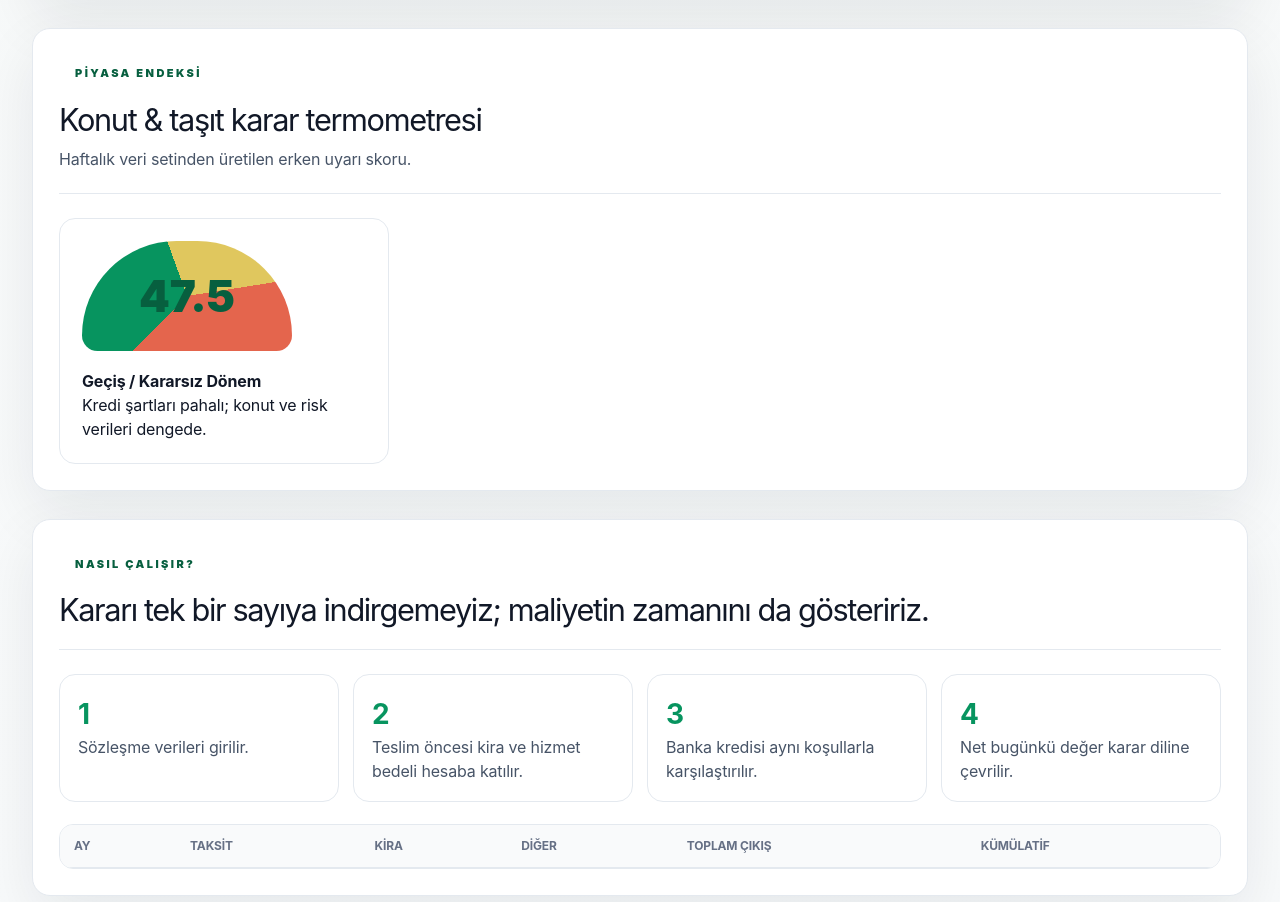
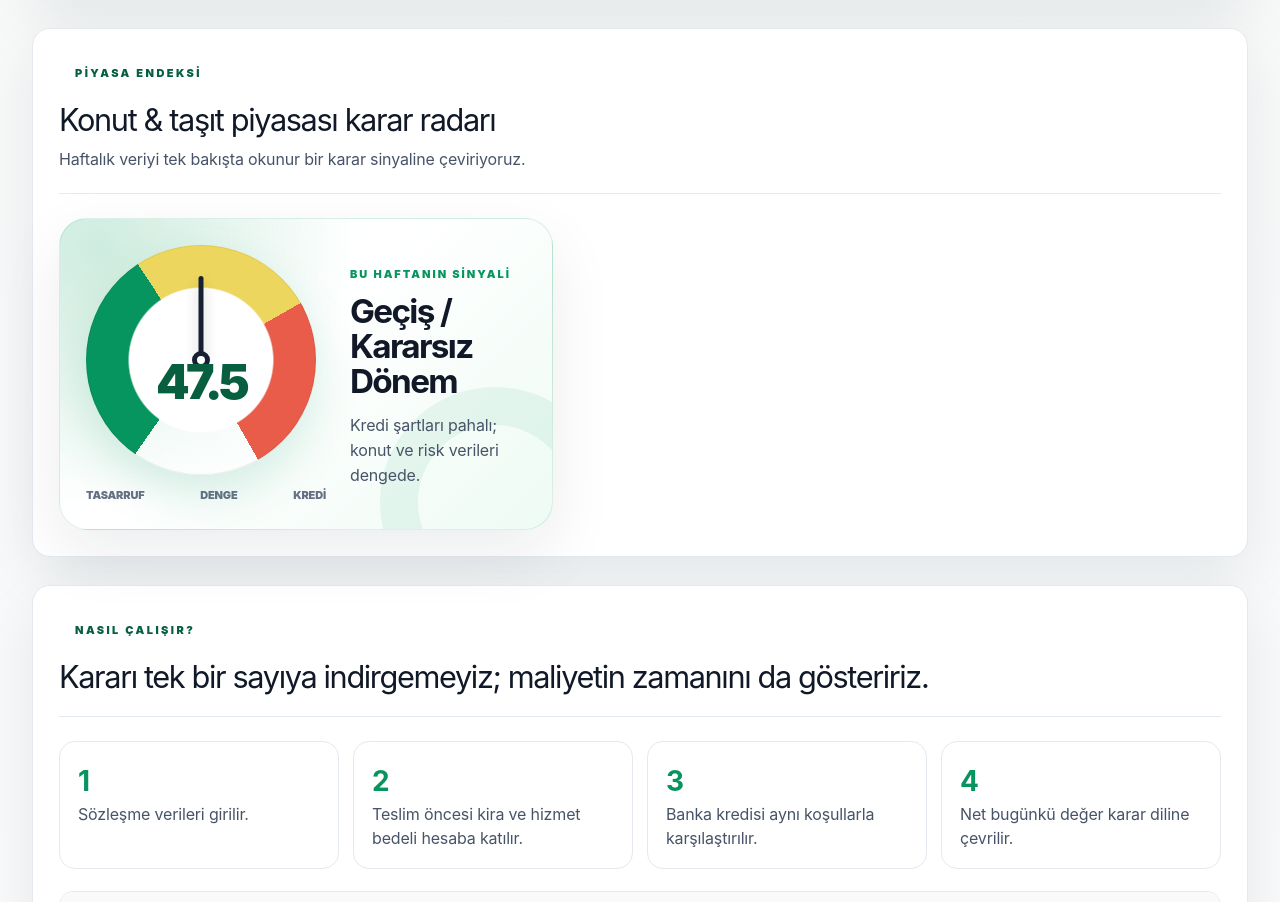
Before and after one commit to Yacirmen/finans, a Next.js app: page / in a window 1280 px wide. Shown: the part 2280-3182 px from the top of the page. Built offline with nearby package versions, Linux system fonts and the light colour scheme.

Commit message:
Redesign market index section

```diff
--- a/app.js
+++ b/app.js
@@ -308,11 +308,18 @@ function calculateOffers() {
 }
 
 function renderMarket() {
-  document.getElementById("marketIndexScore").textContent = marketData.indexScore.toFixed(1);
+  const score = marketData.indexScore;
+  const gauge = document.querySelector(".gauge");
+  const needleAngle = Math.max(-78, Math.min(78, (score - 50) * 1.56));
+
+  document.getElementById("marketIndexScore").textContent = score.toFixed(1);
   document.getElementById("marketIndexSeason").textContent = marketData.season;
   document.getElementById("marketIndexComment").textContent = marketData.comment;
+  if (gauge) {
+    gauge.style.setProperty("--needle-angle", `${needleAngle}deg`);
+  }
   document.getElementById("marketGroupCards").innerHTML = marketData.groups.map((group) => `
-    <article class="market-group">
+    <article class="market-group" style="--group-score: ${group.score}%">
       <strong>${group.name}</strong>
       <span>${group.score.toFixed(1)}</span>
       <p>${group.note}</p>
--- a/index.html
+++ b/index.html
@@ -203,15 +203,25 @@
       <div class="section-title">
         <div>
           <span class="eyebrow">Piyasa endeksi</span>
-          <h2>Konut & taşıt karar termometresi</h2>
-          <p>Haftalık veri setinden üretilen erken uyarı skoru.</p>
+          <h2>Konut & taşıt piyasası karar radarı</h2>
+          <p>Haftalık veriyi tek bakışta okunur bir karar sinyaline çeviriyoruz.</p>
         </div>
       </div>
       <div class="market-layout">
         <div class="gauge-card">
-          <div class="gauge"><span id="marketIndexScore">47.5</span></div>
-          <strong id="marketIndexSeason">Geçiş / Kararsız Dönem</strong>
-          <p id="marketIndexComment">Kredi şartları pahalı; konut ve risk verileri dengede.</p>
+          <div class="gauge-shell">
+            <div class="gauge"><span id="marketIndexScore">47.5</span></div>
+            <div class="gauge-scale">
+              <span>Tasarruf</span>
+              <span>Denge</span>
+              <span>Kredi</span>
+            </div>
+          </div>
+          <div class="market-verdict">
+            <span>Bu haftanın sinyali</span>
+            <strong id="marketIndexSeason">Geçiş / Kararsız Dönem</strong>
+            <p id="marketIndexComment">Kredi şartları pahalı; konut ve risk verileri dengede.</p>
+          </div>
         </div>
         <div id="marketGroupCards" class="market-groups"></div>
       </div>
--- a/public/app.js
+++ b/public/app.js
@@ -308,11 +308,18 @@ function calculateOffers() {
 }
 
 function renderMarket() {
-  document.getElementById("marketIndexScore").textContent = marketData.indexScore.toFixed(1);
+  const score = marketData.indexScore;
+  const gauge = document.querySelector(".gauge");
+  const needleAngle = Math.max(-78, Math.min(78, (score - 50) * 1.56));
+
+  document.getElementById("marketIndexScore").textContent = score.toFixed(1);
   document.getElementById("marketIndexSeason").textContent = marketData.season;
   document.getElementById("marketIndexComment").textContent = marketData.comment;
+  if (gauge) {
+    gauge.style.setProperty("--needle-angle", `${needleAngle}deg`);
+  }
   document.getElementById("marketGroupCards").innerHTML = marketData.groups.map((group) => `
-    <article class="market-group">
+    <article class="market-group" style="--group-score: ${group.score}%">
       <strong>${group.name}</strong>
       <span>${group.score.toFixed(1)}</span>
       <p>${group.note}</p>
--- a/styles.css
+++ b/styles.css
@@ -577,31 +577,131 @@ select:focus {
 
 .market-layout {
   display: grid;
-  grid-template-columns: 330px 1fr;
+  grid-template-columns: minmax(340px, 0.95fr) minmax(420px, 1.25fr);
   gap: 18px;
   margin-top: 24px;
 }
 
 .gauge-card {
-  padding: 22px;
-  border: 1px solid var(--line);
-  border-radius: 16px;
+  position: relative;
+  display: grid;
+  grid-template-columns: minmax(210px, 240px) 1fr;
+  gap: 24px;
+  align-items: center;
+  min-height: 280px;
+  padding: 26px;
+  overflow: hidden;
+  border: 1px solid rgba(7, 148, 95, 0.14);
+  border-radius: 28px;
+  background:
+    radial-gradient(circle at 8% 10%, rgba(7, 148, 95, 0.18), transparent 16rem),
+    linear-gradient(135deg, #f9fffb 0%, #ffffff 44%, #eefbf4 100%);
+  box-shadow: 0 24px 64px rgba(16, 24, 40, 0.08);
+}
+
+.gauge-card::after {
+  content: "";
+  position: absolute;
+  right: -58px;
+  bottom: -88px;
+  width: 230px;
+  height: 230px;
+  border-radius: 999px;
+  border: 38px solid rgba(7, 148, 95, 0.08);
+}
+
+.gauge-shell {
+  position: relative;
+  z-index: 1;
 }
 
 .gauge {
+  --needle-angle: 0deg;
+  position: relative;
   display: grid;
   place-items: center;
-  width: 210px;
-  height: 110px;
-  margin-bottom: 18px;
-  border-radius: 110px 110px 18px 18px;
-  background: conic-gradient(from 225deg, var(--green) 0 32%, #e0c75e 32% 60%, #e4654d 60% 100%);
+  width: 230px;
+  height: 230px;
+  border-radius: 999px;
+  background:
+    radial-gradient(circle, #fff 0 44%, transparent 45%),
+    conic-gradient(from 215deg, #06945f 0 31%, #ecd65d 31% 57%, #e85c49 57% 82%, transparent 82% 100%);
+  box-shadow:
+    inset 0 0 0 1px rgba(16, 24, 40, 0.06),
+    0 20px 45px rgba(7, 148, 95, 0.16);
+}
+
+.gauge::before {
+  content: "";
+  position: absolute;
+  width: 5px;
+  height: 84px;
+  bottom: 50%;
+  left: 50%;
+  border-radius: 999px;
+  background: #172033;
+  transform: translateX(-50%) rotate(var(--needle-angle));
+  transform-origin: bottom center;
+  box-shadow: 0 8px 14px rgba(16, 24, 40, 0.22);
+}
+
+.gauge::after {
+  content: "";
+  position: absolute;
+  width: 18px;
+  height: 18px;
+  border: 5px solid #172033;
+  border-radius: 999px;
+  background: #fff;
 }
 
 .gauge span {
+  position: relative;
+  z-index: 2;
+  margin-top: 44px;
   color: var(--green-dark);
-  font-size: 44px;
+  font-size: 48px;
   font-weight: 900;
+  letter-spacing: -0.08em;
+}
+
+.gauge-scale {
+  display: flex;
+  justify-content: space-between;
+  margin-top: 12px;
+  color: #667085;
+  font-size: 11px;
+  font-weight: 900;
+  text-transform: uppercase;
+}
+
+.market-verdict {
+  position: relative;
+  z-index: 1;
+}
+
+.market-verdict > span {
+  color: var(--green);
+  font-size: 11px;
+  font-weight: 900;
+  letter-spacing: 0.18em;
+  text-transform: uppercase;
+}
+
+.market-verdict strong {
+  display: block;
+  margin-top: 10px;
+  font-size: clamp(24px, 2.6vw, 34px);
+  line-height: 1.05;
+  letter-spacing: -0.05em;
+}
+
+.market-verdict p {
+  max-width: 320px;
+  margin: 14px 0 0;
+  color: var(--text);
+  font-size: 16px;
+  line-height: 1.55;
 }
 
 .market-groups {
@@ -610,10 +710,70 @@ select:focus {
 }
 
 .market-group {
+  position: relative;
   display: grid;
-  grid-template-columns: 120px 80px 1fr;
+  grid-template-columns: 92px 90px 1fr;
   align-items: center;
   gap: 14px;
+  min-height: 84px;
+  padding: 18px;
+  overflow: hidden;
+  border: 1px solid rgba(16, 24, 40, 0.08);
+  border-radius: 20px;
+  background:
+    linear-gradient(90deg, rgba(255, 255, 255, 0.95), rgba(249, 250, 251, 0.92)),
+    linear-gradient(90deg, rgba(7, 148, 95, 0.11), transparent 55%);
+  box-shadow: 0 12px 28px rgba(16, 24, 40, 0.04);
+}
+
+.market-group::before {
+  content: "";
+  position: absolute;
+  left: 18px;
+  right: auto;
+  bottom: 12px;
+  width: max(42px, calc((100% - 36px) * var(--group-score) / 100));
+  height: 5px;
+  z-index: 1;
+  border-radius: 999px;
+  background: linear-gradient(90deg, #07945f, #ecd65d, #e85c49);
+  opacity: 0.42;
+}
+
+.market-group::after {
+  content: "";
+  position: absolute;
+  left: 18px;
+  right: 18px;
+  bottom: 12px;
+  height: 5px;
+  z-index: 0;
+  border-radius: 999px;
+  background: rgba(16, 24, 40, 0.06);
+}
+
+.market-group > * {
+  position: relative;
+  z-index: 2;
+}
+
+.market-group strong {
+  color: var(--green-dark);
+  font-size: 13px;
+  text-transform: uppercase;
+}
+
+.market-group span {
+  font-size: 32px;
+  font-weight: 900;
+  letter-spacing: -0.06em;
+}
+
+.market-group p {
+  margin: 0;
+  color: var(--text);
+  font-size: 14px;
+  line-height: 1.4;
 }
 
 .method-grid {
@@ -699,6 +859,10 @@ th {
     grid-template-columns: 1fr;
   }
 
+  .gauge-card {
+    grid-template-columns: minmax(220px, 0.55fr) 1fr;
+  }
+
   .calculator-shell {
     margin-top: 24px;
   }
@@ -741,8 +905,14 @@ th {
   .offer-grid,
   .offer-summary,
   .method-grid,
-  .market-group {
+  .market-group,
+  .gauge-card {
     grid-template-columns: 1fr;
+  }
+
+  .gauge {
+    width: min(230px, 100%);
+    height: min(230px, 64vw);
   }
 
   .section-title {
```
